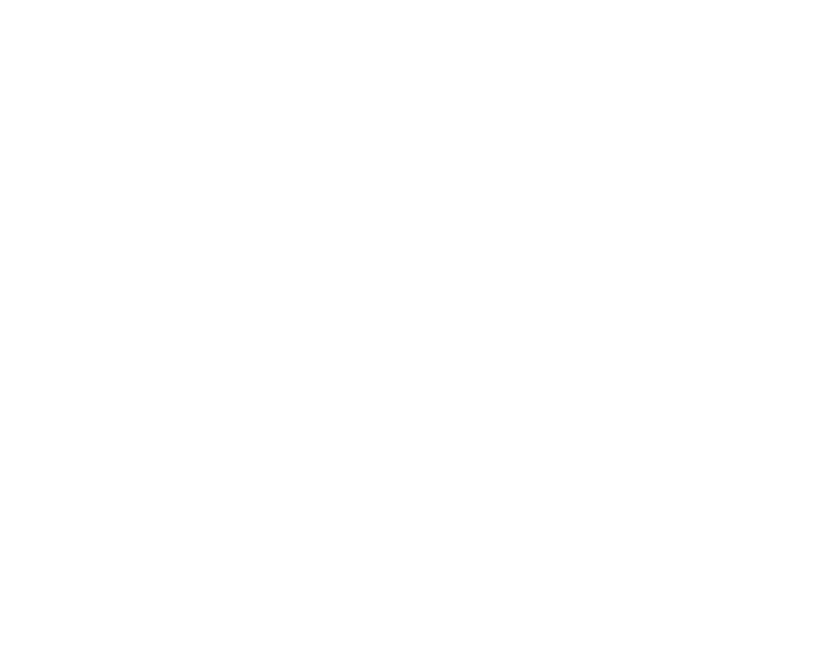
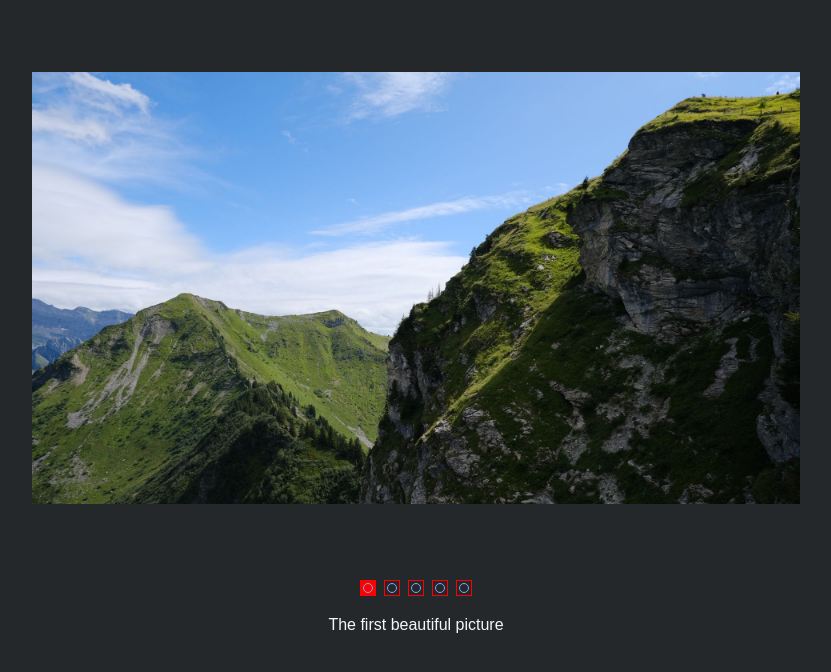
Before and after one commit to webjsmaster/cssMemeSlider, a plain HTML site: page cssMemeSlider/index.html in a window 1280 px wide. Shown: the whole page, without its empty margins (224-1055 px from the left). Drawn offline with Linux system fonts and the light colour scheme.

Commit message:
feat: add html and style (Mon Sep 11 21:06:52 2023)

```diff
--- a/cssMemeSlider/index.html
+++ b/cssMemeSlider/index.html
@@ -1,14 +1,63 @@
 <!DOCTYPE html>
 <html lang="en">
 	<head>
-    <meta charset="UTF-8">
-    <meta name="viewport" content="width=device-width, initial-scale=1.0">
+		<meta charset="UTF-8" />
+		<meta name="viewport" content="width=device-width, initial-scale=1.0" />
 		<title>CSS Meme Slider</title>
-    <link rel="stylesheet" href="./style.css">
+		<link rel="stylesheet" href="./style.css" />
 	</head>
 	<body>
 		<div class="wrapper">
-
+			<input type="radio" checked name="sel" id="s1" />
+            <input type="radio" name="sel" id="s2" />
+			<input type="radio" name="sel" id="s3" />
+			<input type="radio" name="sel" id="s4" />
+			<input type="radio" name="sel" id="s5" />
+            <div class="wrapper-slider">
+                <div class="slider">
+                    <ul class="items">
+                        <li class="item s1" data-type="primary">
+                            <img src="./slide-1.jpg" alt="s1" />
+                        </li>
+                        <li class="item">
+                            <img src="./slide-2.jpg" alt="s2" />
+                        </li>
+                        <li class="item">
+                            <img src="./slide-3.jpg" alt="s3" />
+                        </li>
+                        <li class="item">
+                            <img src="./slide-4.jpg" alt="s4" />
+                        </li>
+                        <li class="item">
+                            <img src="./slide-5.jpg" alt="s5" />
+                        </li>
+                    </ul>
+                </div>
+				<div class="nav">
+					<label for="s1" class="nav-item">
+						<div class="nav-round"></div>
+					</label>
+					<label for="s2" class="nav-item">
+						<div class="nav-round"></div>
+					</label>
+					<label for="s3" class="nav-item">
+						<div class="nav-round"></div>
+					</label>
+					<label for="s4" class="nav-item">
+						<div class="nav-round"></div>
+					</label>
+					<label for="s5" class="nav-item">
+						<div class="nav-round"></div>
+					</label>
+				</div>
+				<div class="subtitle">
+					<div class="subtitle-item">The first beautiful picture</div>
+					<div class="subtitle-item">The second beautiful picture</div>
+					<div class="subtitle-item">The third beautiful picture</div>
+					<div class="subtitle-item">The fourth beautiful picture</div>
+					<div class="subtitle-item">The fifth beautiful picture</div>
+				</div>
+            </div>
 		</div>
 	</body>
 </html>
--- a/cssMemeSlider/style.css
+++ b/cssMemeSlider/style.css
@@ -0,0 +1,154 @@
+* {
+    margin: 0;
+    padding: 0;
+    box-sizing: border-box;
+}
+
+ul,li{
+    list-style: none;
+}
+
+body {
+    background-color: #25282a;
+}
+
+.wrapper {
+    width: 100%;
+    height: 100vh;
+
+}
+
+.wrapper-slider {
+    display:flex;
+    justify-content: center;
+    align-items: center;
+    flex-direction: column;
+}
+
+.slider {
+    max-width: 60%;
+    overflow: hidden;
+    height: auto;
+}
+
+.items {
+    width: 500%;
+    height: 100%;
+    display: flex;
+    justify-content: center;
+    align-items: center;
+}
+
+.wrapper input {
+    display: none;
+}
+
+.item {
+    display: block;
+    width: 20%;
+    transition: all 0.3s ease 0s;
+}
+
+.item img {
+    width: 100%;
+    height: 100%;
+}
+
+.nav {
+    width: 100%;
+    display:flex;
+    justify-content: center;
+    align-items: center;
+    margin-bottom: 20px;
+    gap: .5em;
+}
+
+.nav-item {
+    width: 1em;
+    height: 1em;
+    border: 1px solid red;
+    cursor: pointer;
+    padding: 0.1em;
+}
+
+.nav-item div {
+    display:flex;
+    justify-content: center;
+    align-items: center;
+    width: 100%;
+    height: 100%;
+    border: 0.1em solid #71abfe;
+    border-radius: 50%;
+    transition: all 0.3s ease 0s;
+}
+
+
+.nav-item:hover div {
+    transition: all 0.3s ease 0s;
+    border: 0.1em solid white;
+}
+
+.subtitle {
+    color: whitesmoke;
+    font-family: Arial, Helvetica, sans-serif;
+}
+
+.subtitle > div {
+    display: none;
+}
+
+
+#s1:checked ~ .wrapper-slider > .slider > .items > .s1 {
+    margin-left: 0;
+}
+#s1:checked ~.wrapper-slider > .nav > label:nth-child(1) {
+    background-color: red;
+}
+#s1:checked ~.wrapper-slider > .subtitle > div:nth-child(1) {
+    display: block;
+}
+
+#s2:checked ~ .wrapper-slider > .slider > .items > .s1{
+    margin-left: -40%;
+}
+#s2:checked ~.wrapper-slider > .nav > label:nth-child(2) {
+    background-color: red;
+}
+#s2:checked ~.wrapper-slider > .subtitle > div:nth-child(2) {
+    display: block;
+}
+
+#s3:checked ~ .wrapper-slider > .slider > .items > .s1 {
+    margin-left: -80%;
+}
+#s3:checked ~.wrapper-slider > .nav > label:nth-child(3) {
+    background-color: red;
+}
+#s3:checked ~.wrapper-slider > .subtitle > div:nth-child(3) {
+    display: block;
+}
+
+#s4:checked ~ .wrapper-slider > .slider > .items > .s1 {
+    margin-left: -120%;
+}
+#s4:checked ~.wrapper-slider > .nav > label:nth-child(4) {
+    background-color: red;
+}
+#s4:checked ~.wrapper-slider > .subtitle > div:nth-child(4) {
+    display: block;
+}
+
+#s5:checked ~ .wrapper-slider > .slider > .items > .s1 {
+    margin-left: -160%;
+}
+#s5:checked ~.wrapper-slider > .nav > label:nth-child(5) {
+    background-color: red;
+}
+#s5:checked ~.wrapper-slider > .subtitle > div:nth-child(5) {
+    display: block;
+}
+
+
+input[type="radio"]:checked + label{
+    background-color: red;
+}
```
Lines whose indentation alone changed are shown as unchanged.
